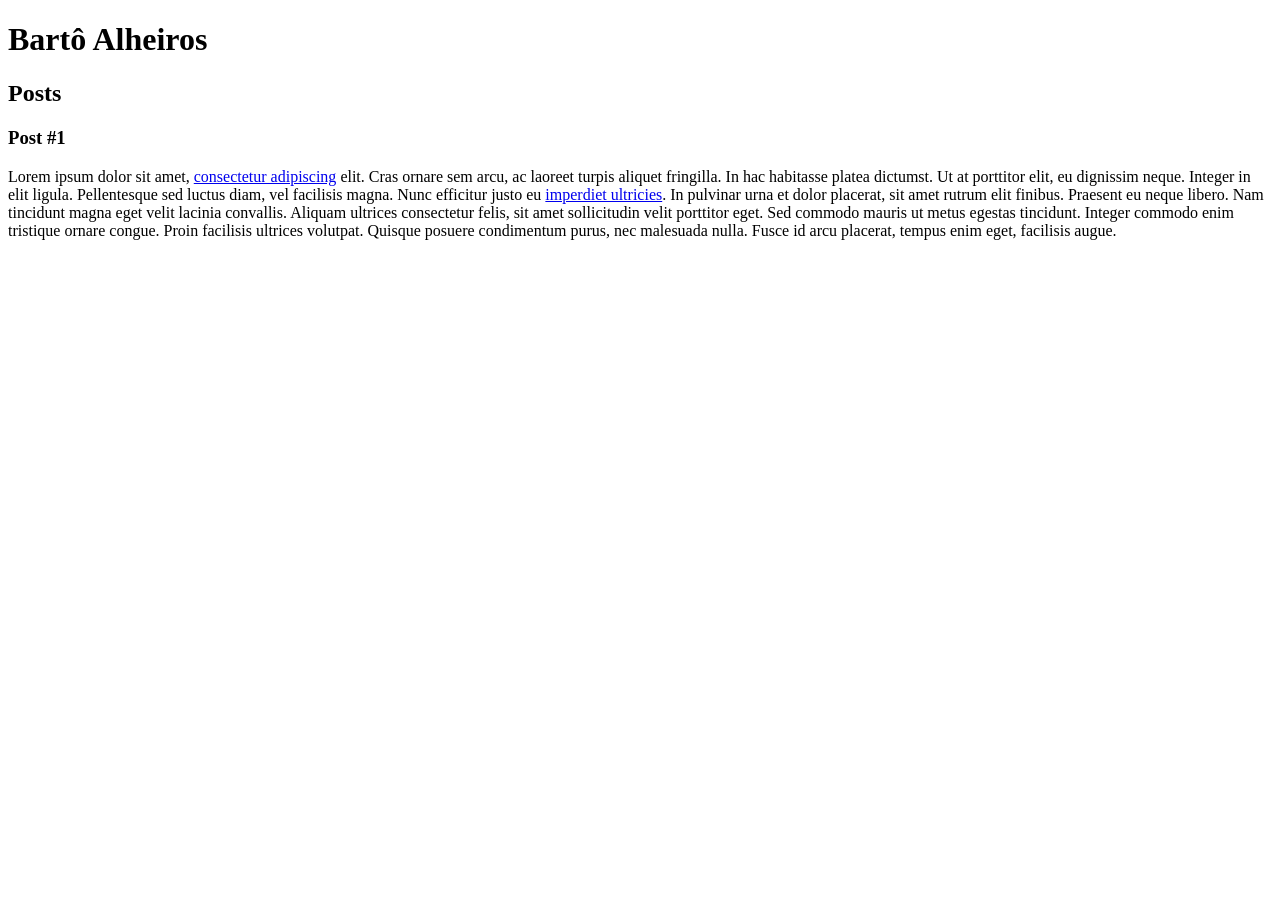
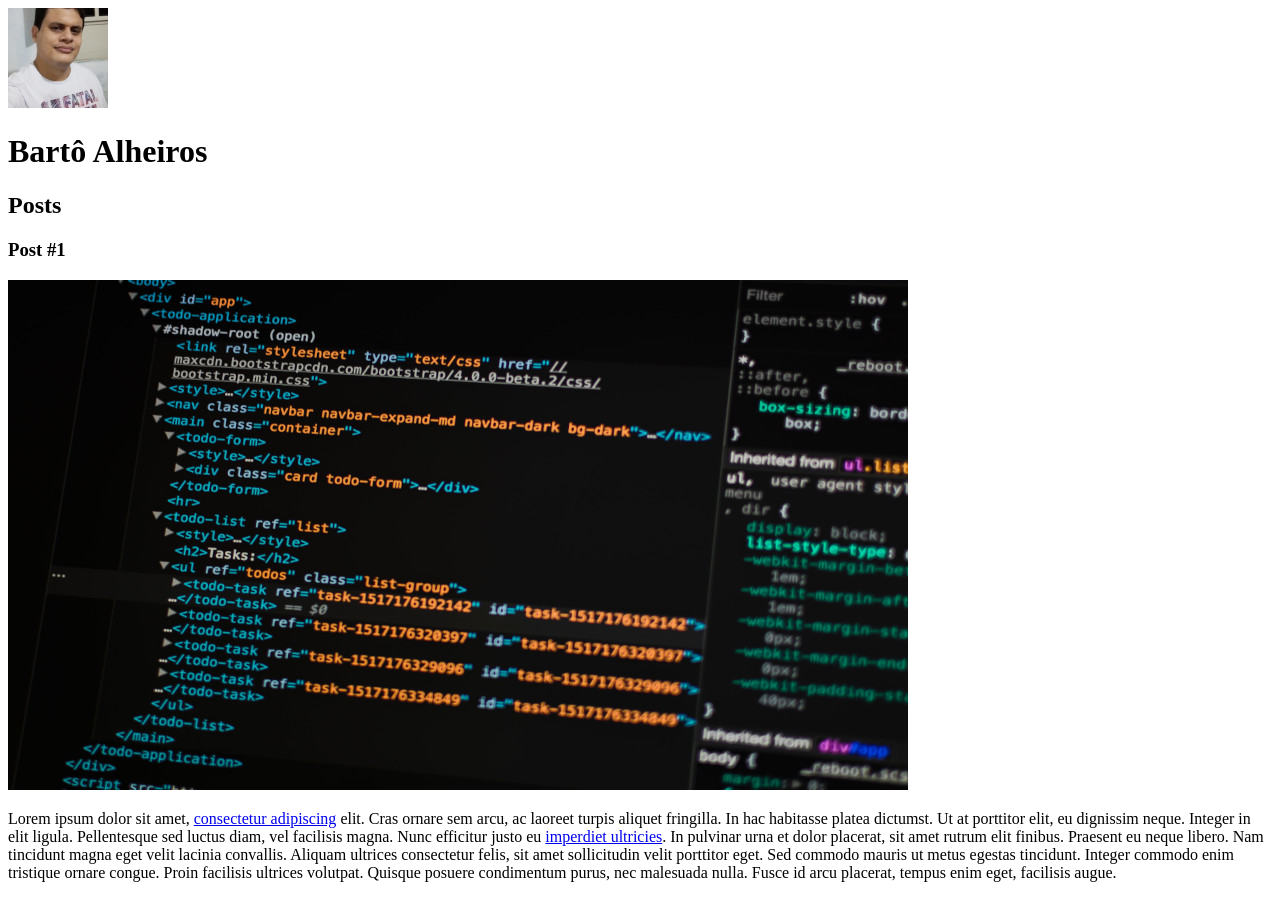
Before and after one commit to BartoAlheiros/HTML, a plain HTML site: page PAGINA__BASICA/index.html in a window 1280 px wide. Before the commit the page ends 800 px from the top, so only its background shows below. Drawn offline with Linux system fonts and the light colour scheme.

Commit message:
Utilizando tags <img>

```diff
--- a/PAGINA__BASICA/index.html
+++ b/PAGINA__BASICA/index.html
@@ -6,6 +6,7 @@
     </head>
     <body>
         <header>
+            <img src="Eu2020.png" alt="Ilustração do Rosto do Bartô Alheiros">
             <h1>Bartô Alheiros</h1>
         </header>
         <section>
@@ -15,6 +16,8 @@
             <article>
                 <header>
                     <h3>Post #1</h3>
+                    <img src="html__code2.jpg" alt="Editor de texto contendo código HTML">
+                </header>
                 </header>
                 <p>Lorem ipsum dolor sit amet, <a href="https://www.linkedin.com/in/jose-bartolomeu-alheiros-dias-neto-8a1641142/"
                     target="_blank">consectetur adipiscing</a> elit. Cras ornare sem arcu, ac laoreet turpis
```
Also changed, not shown: PAGINA__BASICA/Eu2020.png (added), PAGINA__BASICA/html__code2.jpg (added), PAGINA__BASICA/html__code2.png (added), 1 other file.
